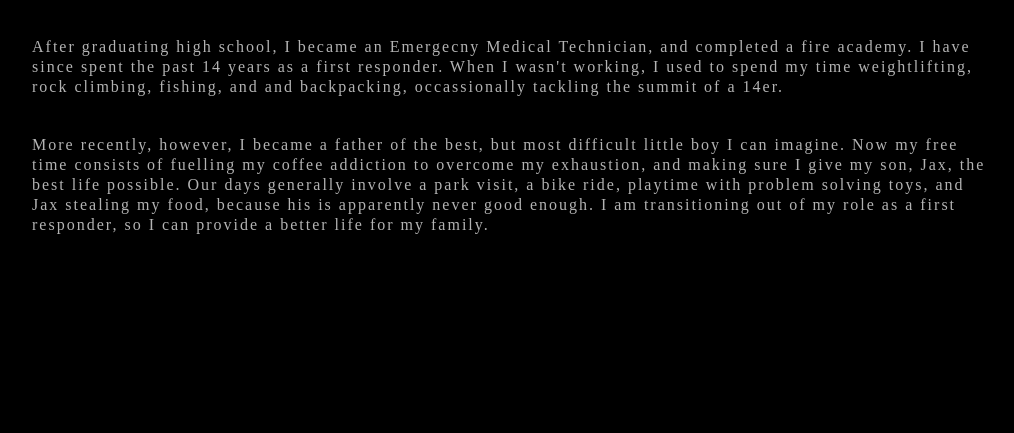
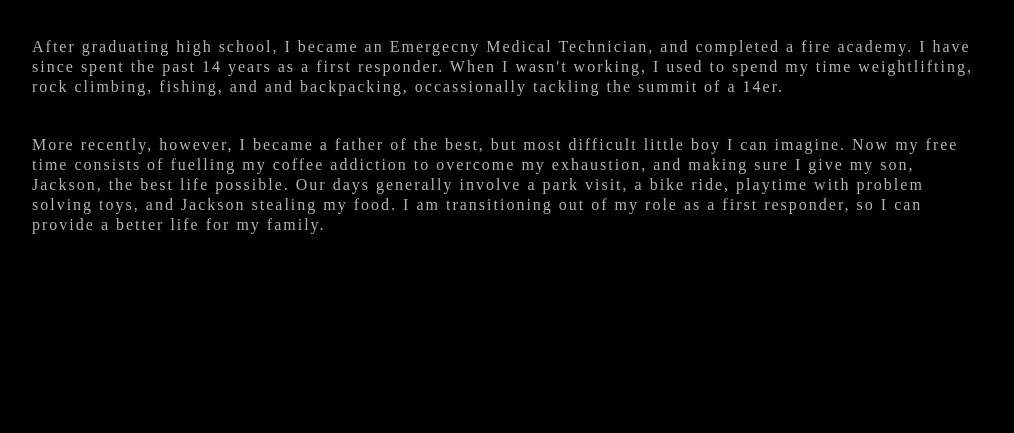
Before and after one commit to surferguy01/Profile, a Django app: page / in a window 1280 px wide. Shown: the part 2222-2655 px from the top of the page, without its empty margins (113-1127 px from the left). Run offline with Django 3.2, Linux system fonts and the light colour scheme.

Commit message:
Finished profile for now

```diff
--- a/page_app/templates/index.html
+++ b/page_app/templates/index.html
@@ -57,7 +57,7 @@
         <br>
         <p class="lower-p">After graduating high school, I became an Emergecny Medical Technician, and completed a fire academy. I have since spent the past 14 years as a first responder. When I wasn't working, I used to spend my time weightlifting, rock climbing, fishing, and and backpacking, occassionally tackling the summit of a 14er.</p>
         <br>
-        <p class="lower-p">More recently, however, I became a father of the best, but most difficult little boy I can imagine. Now my free time consists of fuelling my coffee addiction to overcome my exhaustion, and making sure I give my son, Jax, the best life possible. Our days generally involve a park visit, a bike ride, playtime with problem solving toys, and Jax stealing my food, because his is apparently never good enough. I am transitioning out of my role as a first responder, so I can provide a better life for my family.</P>
+        <p class="lower-p">More recently, however, I became a father of the best, but most difficult little boy I can imagine. Now my free time consists of fuelling my coffee addiction to overcome my exhaustion, and making sure I give my son, Jackson, the best life possible. Our days generally involve a park visit, a bike ride, playtime with problem solving toys, and Jackson stealing my food. I am transitioning out of my role as a first responder, so I can provide a better life for my family.</P>
     </div>
     <footer>
         <p class="footer"><a href="https://www.linkedin.com/in/anthony-ives-305237103/">LINKEDIN</a></p>
@@ -65,5 +65,3 @@
     </footer>
 </body>
 </html>
-
-<!-- I BEGAN WITH FREE RESOURCES, PAID RESOURCES, AND EVENTUALLY STUMBLED INTO AN ONLINE CODING SCHOOL. WHILE ATTENDING CODING DOJO I RAPDILY INCREASED MY KNOWLEDGE OF WEB DEVELOPMENT FASTER THAN I EVER COULD ON MY OWN. AT CODING DOJO I ENROLLED IN FRONT END DEVELOPMENT, THEN SUPPLEMENTED THIS KNOWLEDGE WITH DJANGO, HOWEVER, THE BEST SKILL I ACQUIRED AT CODING DOJO WAS LEARNING INDEPENDANCE IN FINDING ANSWERS. ALTHOUGH I AM NO EXPERT, I AM A MOTIVATED AND SELF SUFFICIENT JUNIOR DEVELOPER. BELOW YOU WILL FIND SEVERAL OF MY PROJECTS WHICH SHOWCASE SOME OF MY WORK. -->
```
